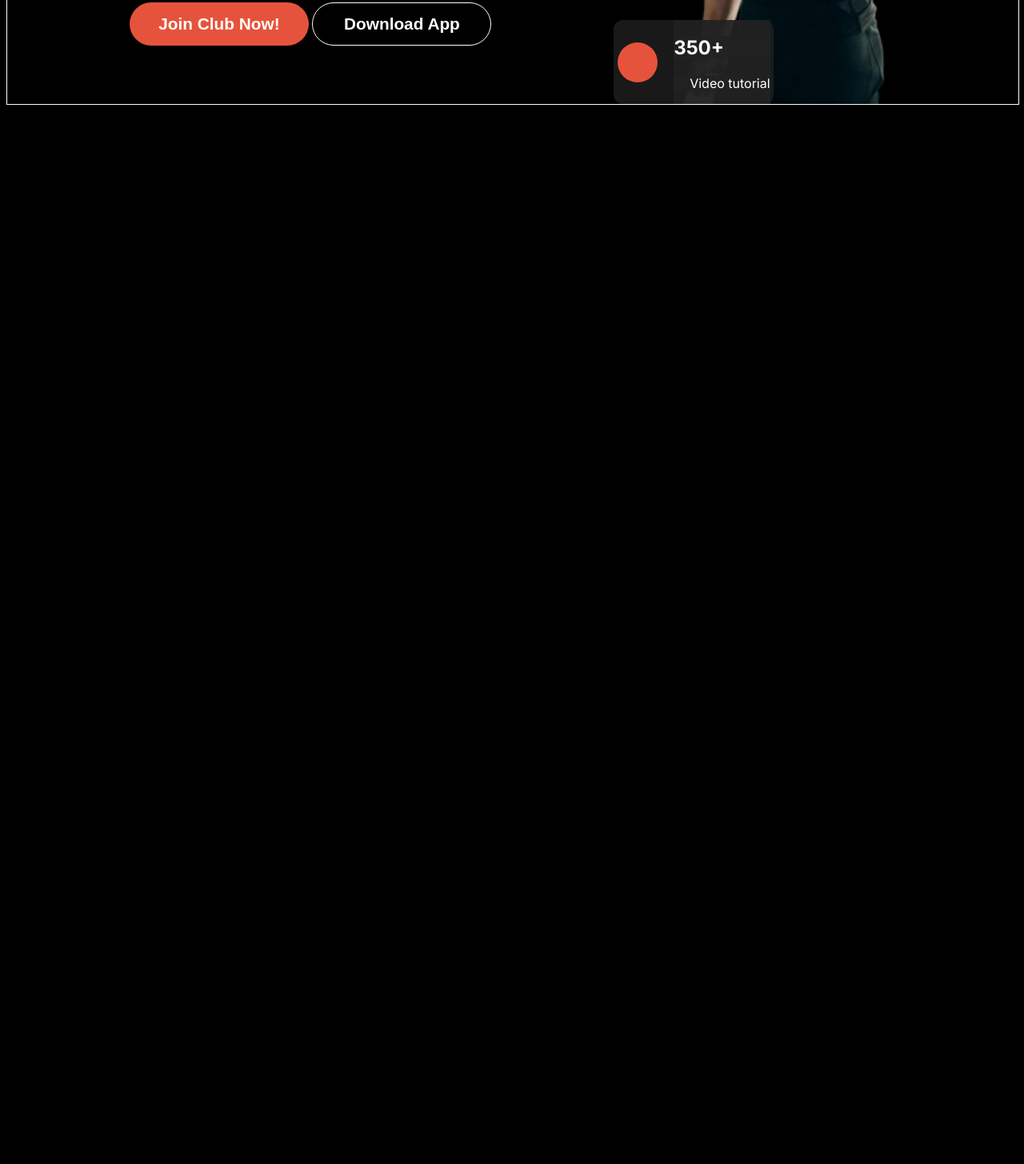
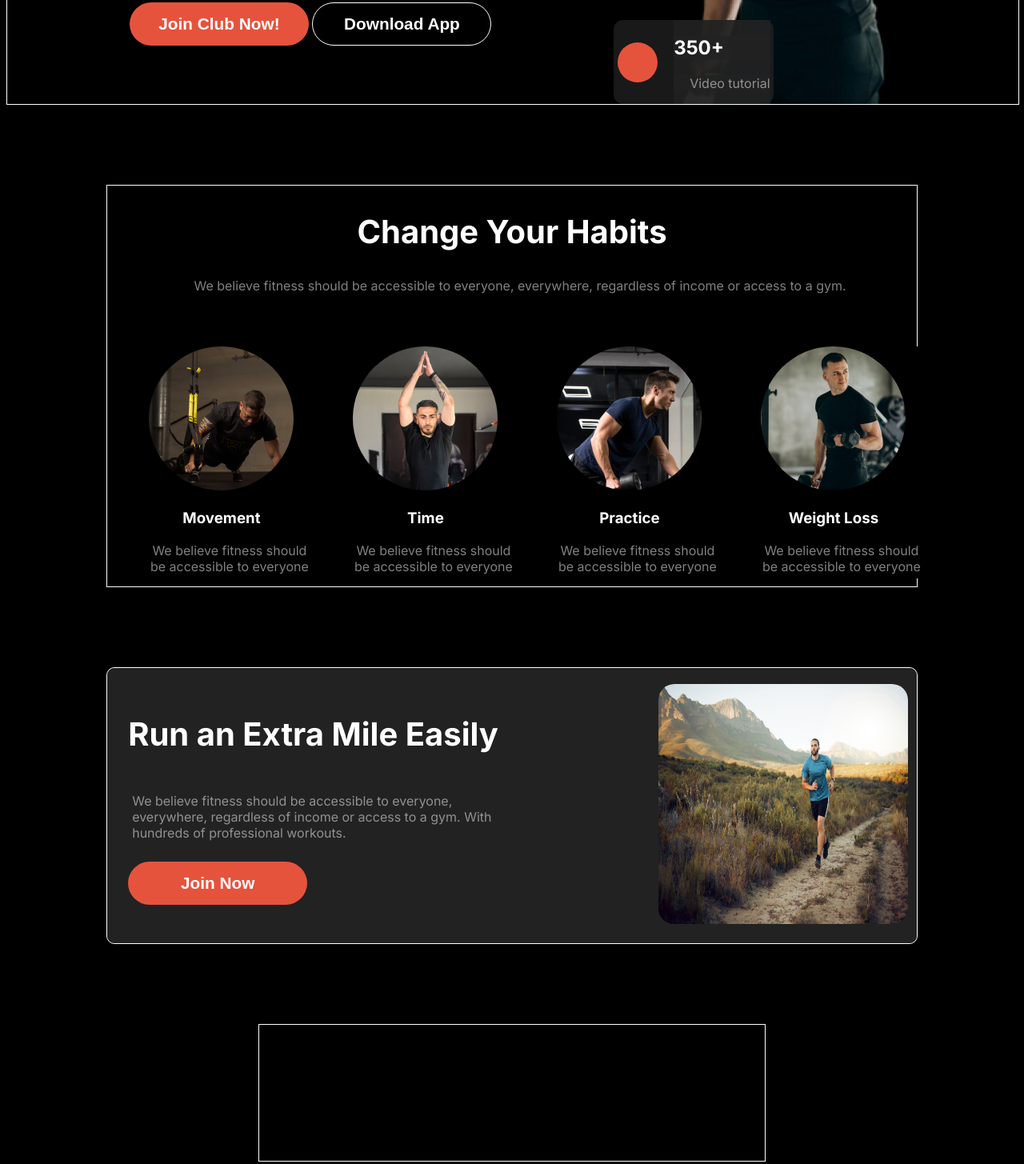
Before and after one commit to istiaq-ahsan/assignment-2-project, a plain HTML site: page index.html in a window 1280 px wide. Shown: the part 596-2051 px from the top of the page at 80% size. Before the commit the page ends 800 px from the top, so only its background shows below. Drawn offline with Linux system fonts and the light colour scheme; a web font is replaced by a local one.

Commit message:
added two more page

```diff
--- a/index.html
+++ b/index.html
@@ -68,6 +68,59 @@
                 </div>
             </div>
         </section>
+        <section class="second">
+            <div class="habit">
+                <div class="habit-elements-one">
+                    <h1 class="h-heading">Change Your Habits</h1>
+                    <p class="h-descrip">We believe fitness should be accessible to everyone, everywhere, regardless of
+                        income or access to a gym.</p>
+                </div>
+                <div class="habit-elements-two">
+                    <div class="habit-element">
+                        <img src="images/image 3.png" alt="">
+                        <h3>Movement</h3>
+                        <p>We believe fitness should be accessible to everyone</p>
+                    </div>
+                    <div class="habit-element">
+                        <img src="images/image 2.png" alt="">
+                        <h3>Time</h3>
+                        <p>We believe fitness should be accessible to everyone</p>
+                    </div>
+                    <div class="habit-element">
+                        <img src="images/image 4.png" alt="">
+                        <h3>Practice</h3>
+                        <p>We believe fitness should be accessible to everyone</p>
+                    </div>
+                    <div class="habit-element">
+                        <img src="images/image 5.png" alt="">
+                        <h3>Weight Loss</h3>
+                        <p>We believe fitness should be accessible to everyone</p>
+                    </div>
+                </div>
+            </div>
+        </section>
+        <section class="third">
+            <div class="run">
+                <div id="run-elements-one" class="run-elements">
+                    <h1 class="r-heading">Run an Extra
+                        Mile Easily</h1>
+                    <p class="r-descrip">We believe fitness should be accessible to everyone, <br> everywhere,
+                        regardless of income or
+                        access
+                        to a gym. With <br> hundreds of professional workouts.</p>
+                    <div class="r-btn">
+                        <button id="run-btn" class="btn-primary">Join Now</button>
+                    </div>
+
+                </div>
+                <div class="run-elements">
+                    <img src="images/run.jpg" alt="">
+                </div>
+            </div>
+        </section>
+        <section class="fourth">
+
+        </section>
     </main>
 </body>
 
--- a/styles/style.css
+++ b/styles/style.css
@@ -6,6 +6,10 @@
 * {
     background-color: black;
     color: white;
+}
+
+div>p {
+    color: #ffffff80;
 }
 
 body {
@@ -18,6 +22,7 @@ body {
     width: 100%;
     height: auto;
     border: 1px solid white;
+    /* background-image: linear-gradient(to right, black, white 400px, black 800px); */
 }
 
 .head2>nav>label {
@@ -188,8 +193,115 @@ p {
     background-color: #E6533C;
 }
 
+/* second section design */
+.second {
+    width: 80%;
+    height: auto;
+    margin: 100px auto 100px auto;
+    border: 1px solid white;
+}
+
+.h-descrip,
+.habit-element>p {
+    background-color: black;
+}
+
+.habit-elements-one {
+    text-align: center;
+}
+
+.h-heading,
+.r-heading {
+    font-size: 2.5rem;
+
+}
+
+.h-descrip,
+.r-descrip,
+.habit-element>p {
+    font-size: 1rem;
+}
+
+.habit-elements-two {
+    margin: 50px auto 10px auto;
+    display: inline-flex;
+    gap: 30px;
+    padding-left: 30px;
+    /* justify-content: center;
+    align-items: center; */
+
+}
+
+.habit-element {
+    height: 290px;
+    width: 225px;
+    /* display: flex;
+    flex-direction: column; */
+    /* border: 1px solid white; */
+    text-align: center;
+
+}
+
+.habit-element>img {
+    border-radius: 50%;
+}
+
+/* third section design */
+.third,
+.run,
+.run-elements,
+.r-heading,
+.r-btn {
+    background: #222222;
+}
+
+.third {
+    width: 80%;
+    height: auto;
+    border: 1px solid white;
+    margin: 0 auto 100px auto;
+    border-radius: 10px;
 
 
+}
+
+.run {
+    display: flex;
+    justify-content: center;
+    align-items: center;
+    gap: 200px;
+    border-radius: 10px;
+
+}
+
+#run-elements-one {
+    display: flex;
+    flex-direction: column;
+}
+
+#run-elements-one>h1,
+.r-btn {
+    padding-left: 15px;
+    margin-top: 10px;
+}
+
+.run-elements>img {
+    height: 300px;
+    width: 312px;
+    object-fit: fill;
+    object-position: 100%;
+    border-radius: 20px;
+    margin-top: 20px;
+    margin-bottom: 20px;
+}
+
+/* fourth section design */
+.fourth {
+    margin: 50px auto 50px auto;
+    height: 170px;
+    width: 50%;
+    border: 1px solid white;
+}
 
 @media screen and (max-width:576px) {
     .front {}
@@ -256,4 +368,56 @@ p {
         font-size: 1.7rem;
         color: red;
     }
+
+    /* second section design */
+    .second {
+        width: 90%;
+        height: auto;
+    }
+
+    .habit-elements-two {
+        display: flex;
+        flex-direction: column;
+        justify-content: center;
+        align-items: center;
+        padding-left: 0;
+
+    }
+
+    /* .habit-element {
+        height: auto;
+        width: 150px;
+
+    }
+
+    .habit-element>img {
+        height: 100px;
+        width: 100px;
+    } */
+
+    /* third section design */
+
+    .run {
+        display: flex;
+        flex-direction: column;
+        gap: 20px;
+    }
+
+    .run-elements>img {
+        object-fit: fill;
+        object-position: 50%;
+        margin: 0;
+        width: 287px;
+        height: 170px;
+
+    }
+
+    .r-btn {
+        text-align: center;
+        padding-left: 0;
+    }
+
+    #run-btn {
+        width: 300px;
+    }
 }
```
